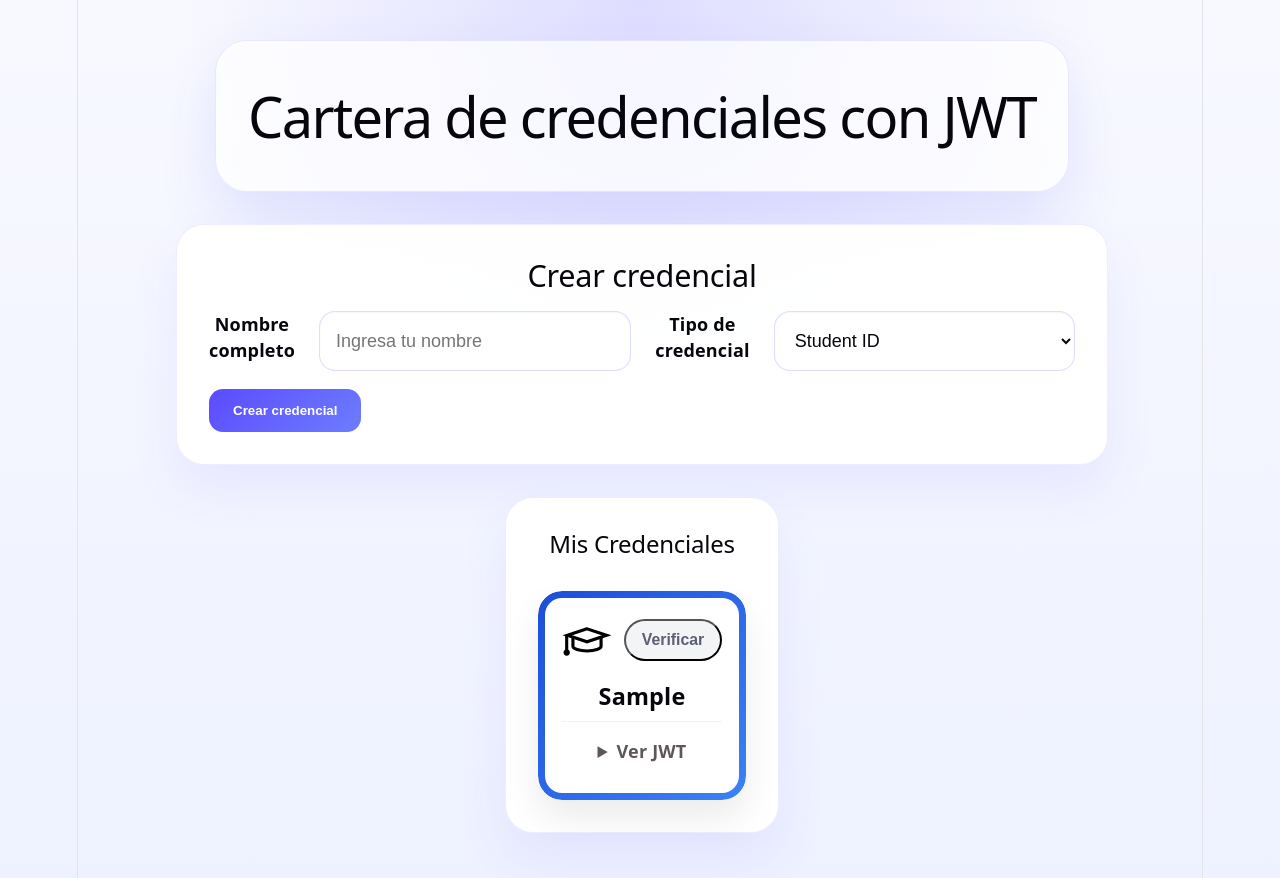
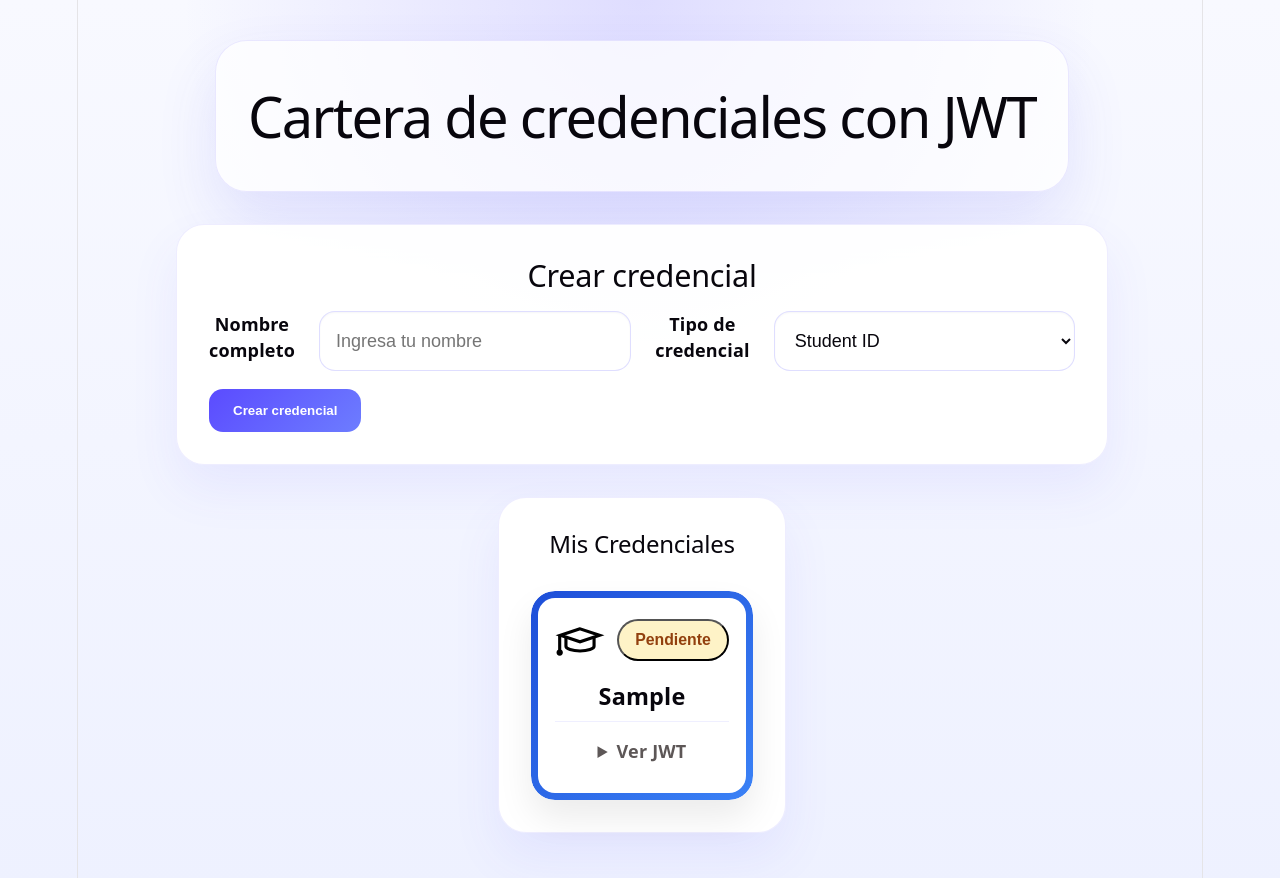
Before and after one commit to JuananA1000/CarteraJWT, a React (Vite) app: page / in a window 1280 px wide. Both pictures are taken after typing "Sample" into the empty fields and a click on the button "Crear credencial". Shown: the top 878 px of the page. Built offline with nearby package versions, Linux system fonts and the light colour scheme.

Commit message:
FIX: Estado PENDIENTE de verificación

```diff
--- a/src/components/CredentialCard.css
+++ b/src/components/CredentialCard.css
@@ -64,8 +64,9 @@
 }
 
 .badge-status.pending {
-  background: #f3f4f6;
-  color: #5d5f72;
+  background: #fef3c7;
+  color: #92400e;
+  font-weight: 700;
 }
 
 .card-title {
--- a/src/components/CredentialCard.jsx
+++ b/src/components/CredentialCard.jsx
@@ -11,7 +11,7 @@ const icons = {
 };
 
 export default function CredentialCard({ credential, verified, onVerify }) {
-  const statusLabel = verified === null ? 'Verificar' : verified ? 'Verificado' : 'Inválido';
+  const statusLabel = verified === null ? 'Pendiente' : verified ? 'Verificado' : 'Inválido';
   const statusClass = verified === null ? 'pending' : verified ? 'verified' : 'invalid';
 
   return (
```
